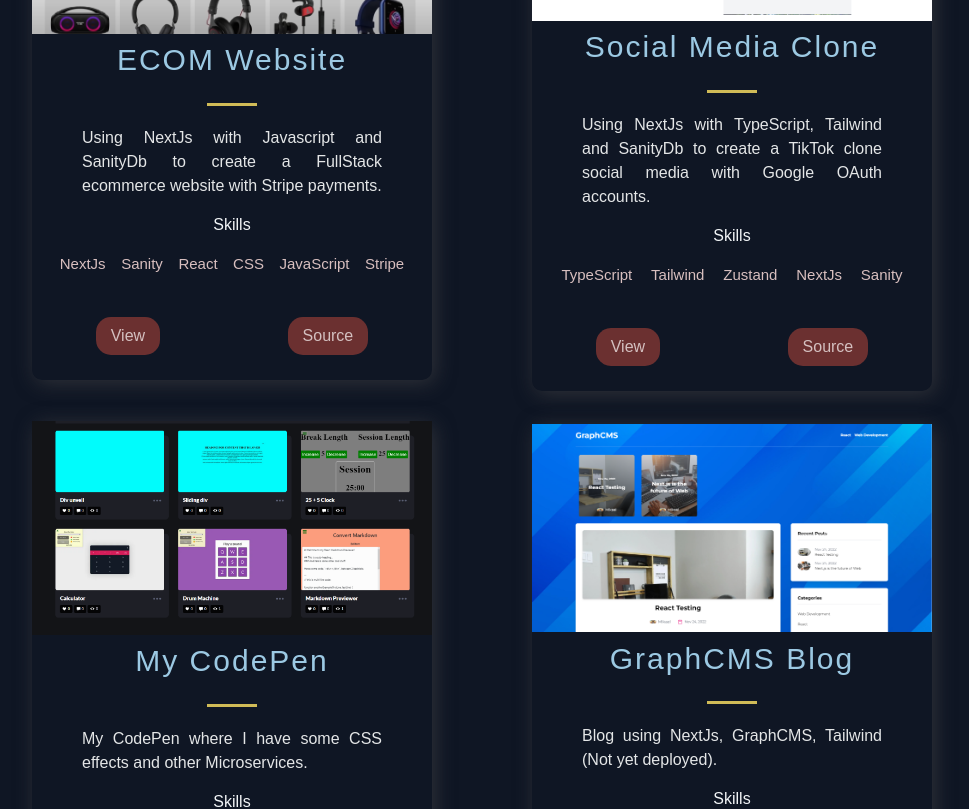
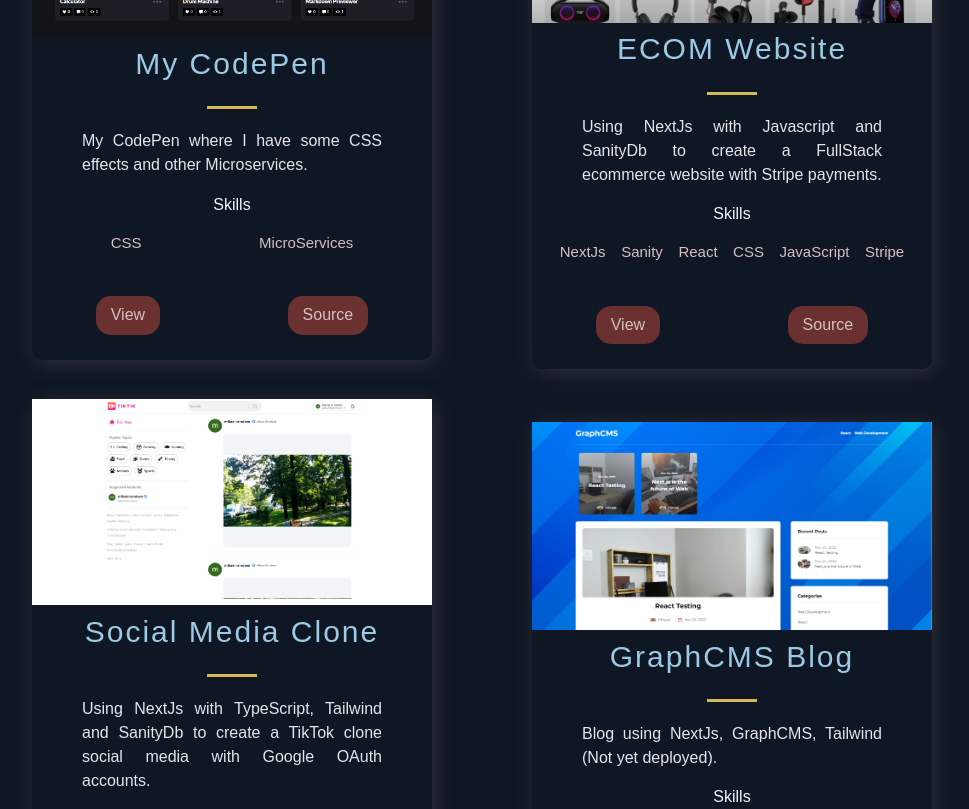
Before and after one commit to CoderKael/MyPortfolio, a Next.js app: page / in a window 1280 px wide. Shown: the part 1020-1829 px from the top of the page, without its empty margins (158-1127 px from the left). Built offline with nearby package versions, Linux system fonts and the light colour scheme.

Commit message:
update projkect order

```diff
--- a/src/constants/constants.js
+++ b/src/constants/constants.js
@@ -1,4 +1,13 @@
 export const projects = [
+  {
+    title: 'My CodePen',
+    description: "My CodePen where I have some CSS effects and other Microservices.",
+      image: '/images/3.png',
+      tags: ['CSS', 'MicroServices'],
+    source: 'https://codepen.io/coderkael',
+    visit: 'https://codepen.io/coderkael',
+    id: 0,
+  },
   {
     title: 'ECOM Website',
     description: "Using NextJs with Javascript and SanityDb to create a FullStack ecommerce website with Stripe payments.",
@@ -6,7 +15,7 @@ export const projects = [
       tags: ['NextJs', 'Sanity', 'React', 'CSS', 'JavaScript', 'Stripe'],
     source: 'https://github.com/CoderKael/ecom',
     visit: 'https://ecomfinal.vercel.app',
-    id: 0,
+    id: 1,
   },
   {
     title: 'Social Media Clone',
@@ -15,15 +24,6 @@ export const projects = [
     tags: ['TypeScript', 'Tailwind', 'Zustand', 'NextJs', 'Sanity'],
     source: 'https://github.com/CoderKael/TikTok-Clone',
     visit: 'https://tik-tok-clonefinal.vercel.app',
-    id: 1,
-  },
-  {
-    title: 'My CodePen',
-    description: "My CodePen where I have some CSS effects and other Microservices.",
-      image: '/images/3.png',
-      tags: ['CSS', 'MicroServices'],
-    source: 'https://codepen.io/coderkael',
-    visit: 'https://codepen.io/coderkael',
     id: 2,
   },
   {
```
